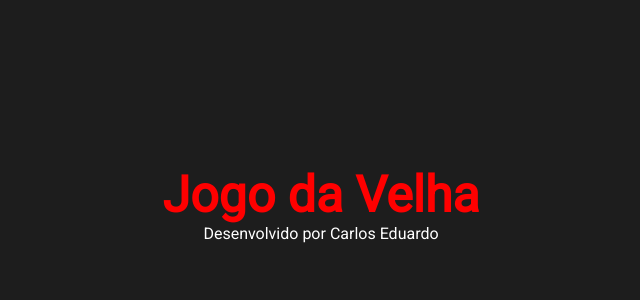
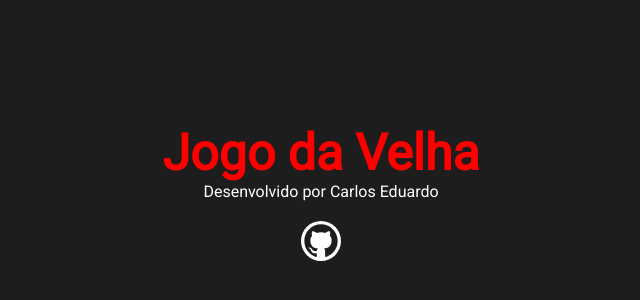
Before and after one commit to EduCarlos0311/react-jogo-da-velha, a Next.js app: page / in a window 1280 px wide. Shown: the part 196-496 px from the top of the page, without its empty margins (319-959 px from the left). Built offline with nearby package versions, Linux system fonts and the light colour scheme.

Commit message:
Criado componente de icone

```diff
--- a/src/components/gamePage/GamePage.jsx
+++ b/src/components/gamePage/GamePage.jsx
@@ -9,6 +9,3 @@
 }
 
 export default GamePage
-
-
-/// Coferir o Header que após a alteração, não houve mudança na centralização do título e subtítulo
--- a/src/components/header/Header.jsx
+++ b/src/components/header/Header.jsx
@@ -1,12 +1,16 @@
 import styles from "./Header.module.css"
 import Title from "../title/Title"
 import SubTitle from "../subTitle/SubTitle"
+import Icon from "../icon/Icon"
 
 function Header () {
     return (
         <div className={styles.header}>
             <Title>Jogo da Velha</Title>
             <SubTitle>Desenvolvido por Carlos Eduardo</SubTitle>
+            <div className={styles.iconContent}>
+                <Icon iconName="github" size="40px" link="https://github.com/EduCarlos0311/"/>
+            </div>
         </div>
     )
 }
--- a/src/components/header/Header.module.css
+++ b/src/components/header/Header.module.css
@@ -2,3 +2,7 @@
     text-align: center;
     padding: 40px 0px;
 }
+
+.iconContent {
+    margin: 20px 0;
+}
--- /dev/null
+++ b/src/components/icon/Icon.jsx
@@ -0,0 +1,15 @@
+import styles from "../header/Header"
+
+function Icon ({iconName, size, link}) {
+    return (
+        <a href={link} target="_blank">
+            <img src={`/icons/${iconName}.svg`} width={size}/>
+        </a>
+    )
+}
+
+Icon.defaultProps = {
+    size: "30px"
+}
+
+export default Icon
```
Also changed, not shown: public/icons/github.svg (renamed from github.svg).
